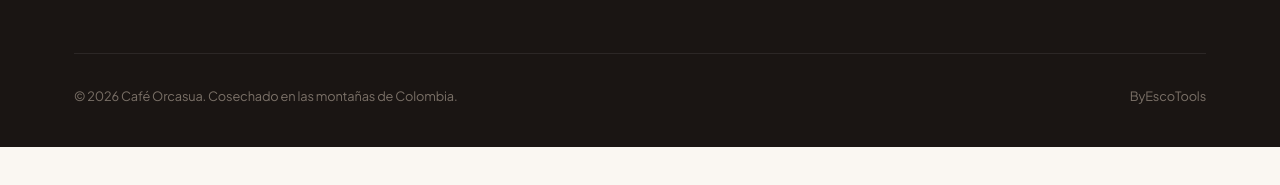
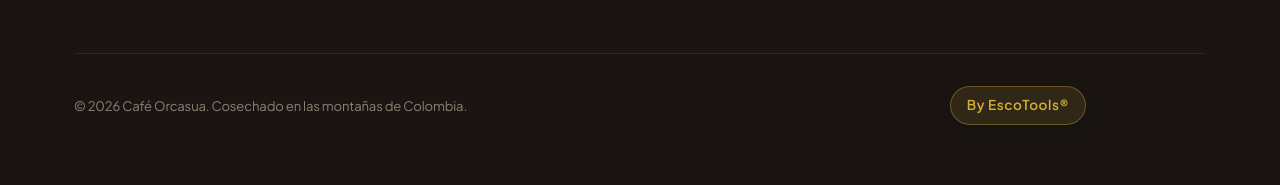
Before and after one commit to alejandroescaev11/DemoWeb, a website built with Vite: page index.html in a window 1280 px wide. Shown: the part 7312-7497 px from the top of the page. Before the commit the page ends 7459 px from the top, so only its background shows below. Built offline with nearby package versions, Linux system fonts and the light colour scheme; a web font is replaced by a local one.

Commit message:
fix: resaltar By EscoTools® con insignia dorada y margen de seguridad frente al botón de WhatsApp

```diff
--- a/css/style.css
+++ b/css/style.css
@@ -1426,7 +1426,7 @@ h1, h2, h3, h4, .font-serif {
 .footer-section {
   background-color: #1A1513;
   color: #EDE7E1;
-  padding: 4.5rem 0 2.5rem 0;
+  padding: 4.5rem 0 5rem 0;
 }
 
 .footer-grid {
@@ -1531,12 +1531,48 @@ h1, h2, h3, h4, .font-serif {
   padding-top: 2rem;
   border-top: 1px solid rgba(255, 255, 255, 0.08);
   display: flex;
-  flex-wrap: wrap;
-  justify-content: space-between;
-  align-items: center;
-  gap: 1rem;
-  font-size: 0.8rem;
-  color: #7A7067;
+  flex-direction: column;
+  align-items: center;
+  justify-content: center;
+  gap: 1.25rem;
+  font-size: 0.82rem;
+  color: #8C8074;
+  text-align: center;
+}
+
+@media (min-width: 768px) {
+  .footer-bottom {
+    flex-direction: row;
+    justify-content: space-between;
+    align-items: center;
+    padding-right: 7.5rem; /* Margen de seguridad amplio para que el botón flotante de WhatsApp nunca tape la marca */
+    text-align: left;
+  }
+}
+
+.footer-made-for {
+  display: inline-flex;
+  align-items: center;
+  gap: 0.4rem;
+  font-family: var(--font-sans);
+  font-size: 0.85rem;
+  font-weight: 600;
+  letter-spacing: 0.04em;
+  color: #D4AF37;
+  background: rgba(212, 175, 55, 0.12);
+  border: 1px solid rgba(212, 175, 55, 0.35);
+  padding: 0.45rem 1rem;
+  border-radius: var(--radius-full);
+  box-shadow: 0 2px 10px rgba(0, 0, 0, 0.25);
+  transition: all 0.25s ease;
+  white-space: nowrap;
+}
+
+.footer-made-for:hover {
+  background: rgba(212, 175, 55, 0.22);
+  border-color: #D4AF37;
+  color: #FFFFFF;
+  transform: translateY(-1px);
 }
 
 /* 16. MODAL & CARRITO FLOTANTE DE PEDIDO RÁPIDO */
@@ -1663,6 +1699,9 @@ h1, h2, h3, h4, .font-serif {
 }
 
 @media (max-width: 640px) {
+  .footer-section {
+    padding-bottom: 6.5rem;
+  }
   .floating-whatsapp-btn {
     bottom: 1.25rem;
     right: 1.25rem;
--- a/index.html
+++ b/index.html
@@ -319,7 +319,7 @@
 
       <div class="footer-bottom">
         <div id="footer-copy">© 2026 Café Orcasua. Cosechado en las montañas de Colombia.</div>
-        <div id="footer-made-for">ByEscoTools</div>
+        <div id="footer-made-for" class="footer-made-for">By EscoTools®</div>
       </div>
     </div>
   </footer>
--- a/js/config.js
+++ b/js/config.js
@@ -317,6 +317,6 @@ export const siteConfig = {
   // 10. PIE DE PÁGINA (FOOTER)
   footer: {
     copy: "© 2026 Café Orcasua. Cosechado con amor en las montañas de Colombia.",
-    madeFor: "ByEscoTools"
+    madeFor: "By EscoTools®"
   }
 };
--- a/js/translations.js
+++ b/js/translations.js
@@ -205,7 +205,7 @@ export const translations = {
       orderText: "Pedidos y reservas vía WhatsApp",
       socialsTitle: "Redes Sociales",
       copy: "© 2026 Café Orcasua. Cosechado en las montañas de Colombia.",
-      madeFor: "ByEscoTools"
+      madeFor: "By EscoTools®"
     },
     floatingWhatsapp: {
       tooltip: "¿Deseas pedir o tienes dudas? Escríbenos",
@@ -420,7 +420,7 @@ export const translations = {
       orderText: "Orders & bookings via WhatsApp",
       socialsTitle: "Follow Us",
       copy: "© 2026 Café Orcasua. Harvested in the Colombian Andes.",
-      madeFor: "ByEscoTools"
+      madeFor: "By EscoTools®"
     },
     floatingWhatsapp: {
       tooltip: "Questions or orders? Chat with us",
```
